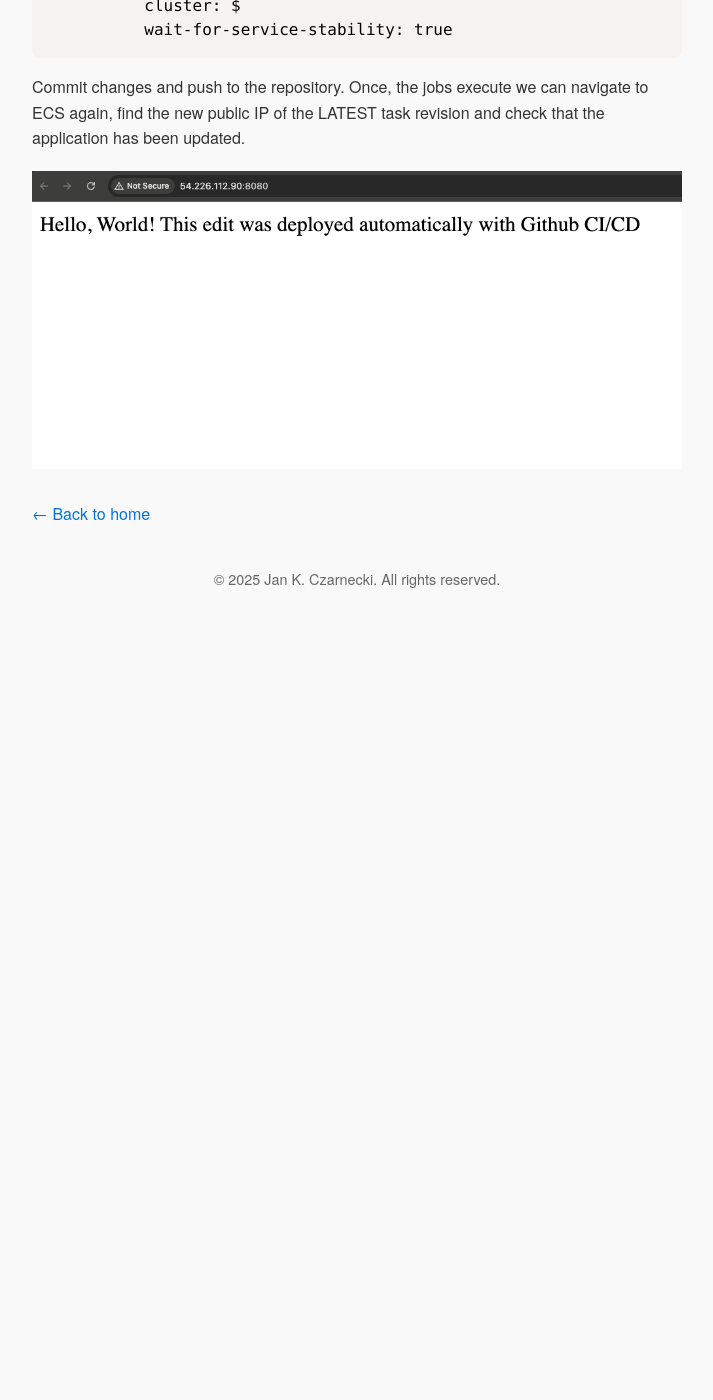
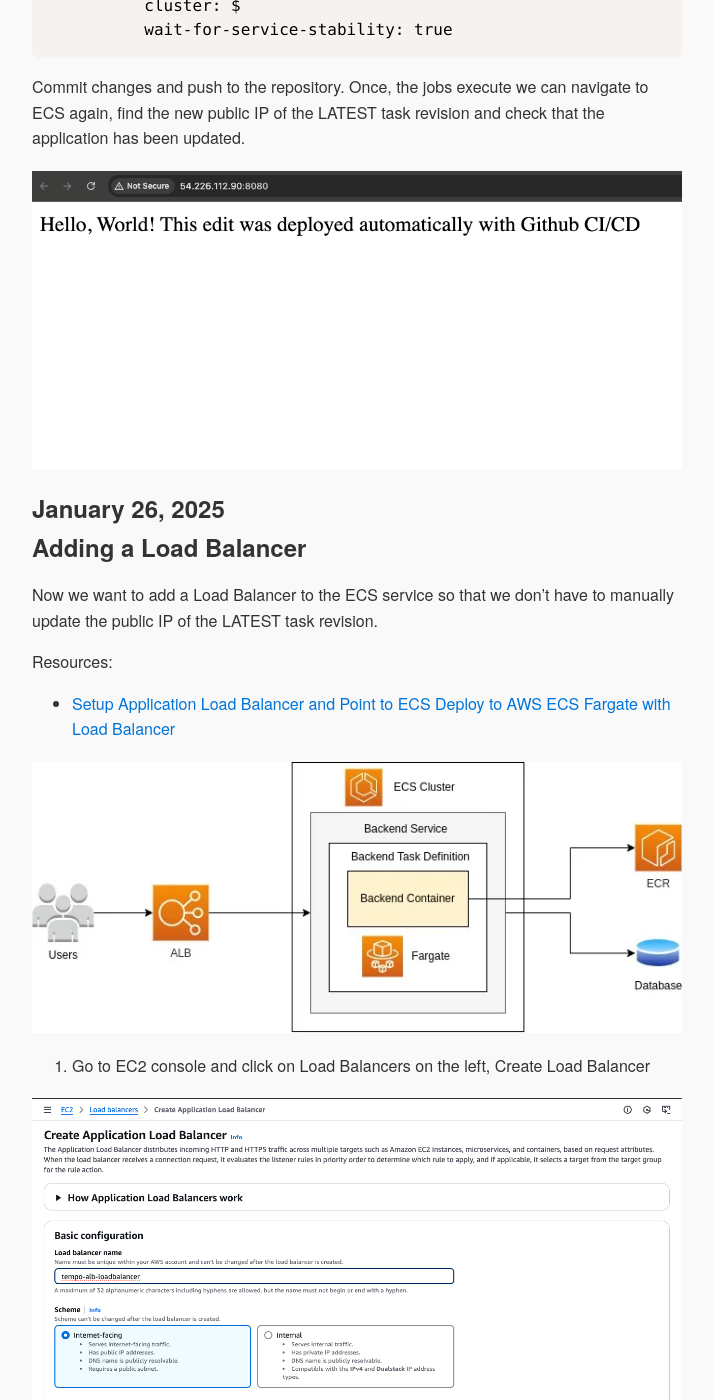
Before and after one commit to janpc01/janpc01.github.io, a Jekyll site: the page built from _posts/2025-01-24-deploy-springboot-app-AWS.md, in a window 1280 px wide and 1400 px high, scrolled down 14792 px. Shown: the whole window, without its empty margins (283-996 px from the left). Built offline with Jekyll 4.4.1, drawn with Linux system fonts in a browser that asks for light colours; some web fonts are replaced; comment, search, counter and statistics services are not loaded; before the commit the page ends 15422 px from its top, so only the background shows below that; some of the changed text lies outside the part shown.

Commit message:
load balancer info

```diff
--- a/_posts/2025-01-24-deploy-springboot-app-AWS.md
+++ b/_posts/2025-01-24-deploy-springboot-app-AWS.md
@@ -391,3 +391,39 @@ jobs:
 Commit changes and push to the repository. Once, the jobs execute we can navigate to ECS again, find the new public IP of the LATEST task revision and check that the application has been updated.
 
 ![Github Actions Deploy](/assets/images/github-actions-deploy.png)
+
+## January 26, 2025
+## Adding a Load Balancer
+
+Now we want to add a Load Balancer to the ECS service so that we don't have to manually update the public IP of the LATEST task revision.
+
+Resources:
+- [Setup Application Load Balancer and Point to ECS Deploy to AWS ECS Fargate with Load Balancer](https://sakyasumedh.medium.com/setup-application-load-balancer-and-point-to-ecs-deploy-to-aws-ecs-fargate-with-load-balancer-4b5f6785e8f)
+
+![AWS Diagram](/assets/images/aws-diagram.webp)
+
+1. Go to EC2 console and click on Load Balancers on the left, Create Load Balancer
+
+![Create ALB](/assets/images/create-alb-p1.png)
+![Create ALB](/assets/images/create-alb-p2.png)
+![Create ALB](/assets/images/create-alb-p3.png)
+
+Note I had to change 80 to 8080 since that is the port my backend is forwarding to.
+
+Next click Create New Target Group:
+
+![Create target group](/assets/images/create-alb-targetgroup-p1.png)
+![Create target group](/assets/images/create-alb-targetgroup-p2.png)
+
+And add it to the Application Load Balancer:
+
+![Finish ALB](/assets/images/create-alb-final.png)
+
+Unfortunately an existing service cannot be updated to configure load balancing, so create a new service same as before but this time select Load Balancing:
+
+![ALB service](/assets/images/create-alb-service-p1.png)
+![ALB service](/assets/images/create-alb-service-p2.png)
+
+Once the task is running on the new service you can go to the the load balancer page on EC2, select your service and click on the DNS name, and add :8080 to the end of the URL.
+
+Make sure to update your github workflow file to use the new service.
```
Also changed, not shown: assets/images/aws-diagram.webp (added), assets/images/create-alb-final.png (added), assets/images/create-alb-p1.png (added), assets/images/create-alb-p2.png (added), assets/images/create-alb-p3.png (added), assets/images/create-alb-service-p1.png (added), assets/images/create-alb-service-p2.png (added), assets/images/create-alb-targetgroup-p1.png (added), assets/images/create-alb-targetgroup-p2.png (added).
